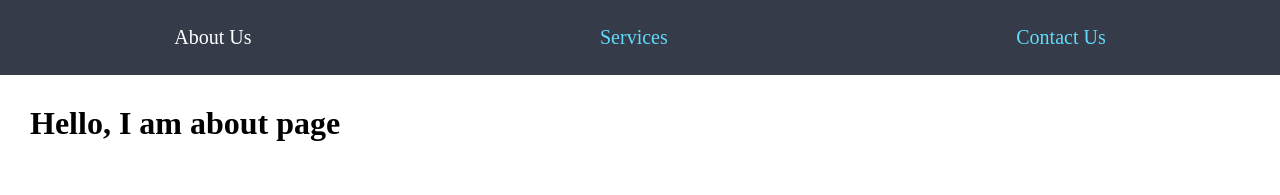
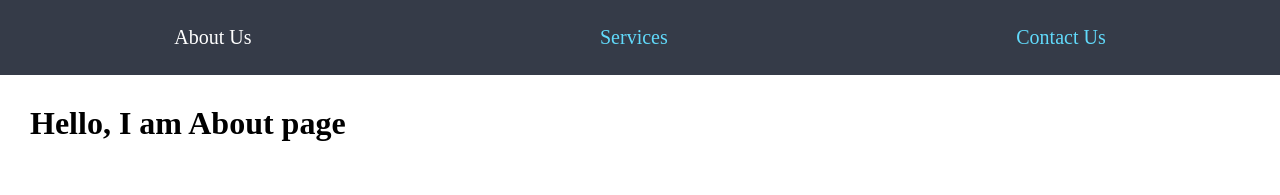
Before and after one commit to muktinathrajbanshi/ReactTutorial, a React (Create React App) app: page / in a window 1280 px wide. Shown: the top 195 px of the page. Built offline with nearby package versions, Linux system fonts and the light colour scheme; a web font is replaced by a local one.

Commit message:
in component if props go render else if just component go component

```diff
--- a/src/About.jsx
+++ b/src/About.jsx
@@ -1,10 +1,10 @@
 import React from "react";
 
 
-const About = () => {
+const About = (props) => {
     return (
         <>
-            <h1> Hello, I am about page </h1>
+            <h1> Hello, I am {props.name} page </h1>
         </>
     );
 };
--- a/src/App.jsx
+++ b/src/App.jsx
@@ -14,8 +14,8 @@ const App = () => {
         <>
         <Menu />
         <Switch>
-            <Route exact path="/" component={About} />
-            <Route exact path="/service" component={Service} />
+            <Route exact path="/" component={ () => <About name="About" /> } />
+            <Route exact path="/service" render={ () => <Service name="Service" /> } />
             <Route exact path="/contact" component={Contact} />
             <Route component={Error} />
         </Switch>
--- a/src/Service.jsx
+++ b/src/Service.jsx
@@ -1,12 +1,12 @@
 import React from "react";
 
 
-const Services = () => {
+const Service = (props) => {
     return (
         <>
-            <h1> Hello, I am Services page </h1>
+            <h1> Hello, I am {props.name} page </h1>
         </>
     );
 };
 
-export default Services;
+export default Service;
```
